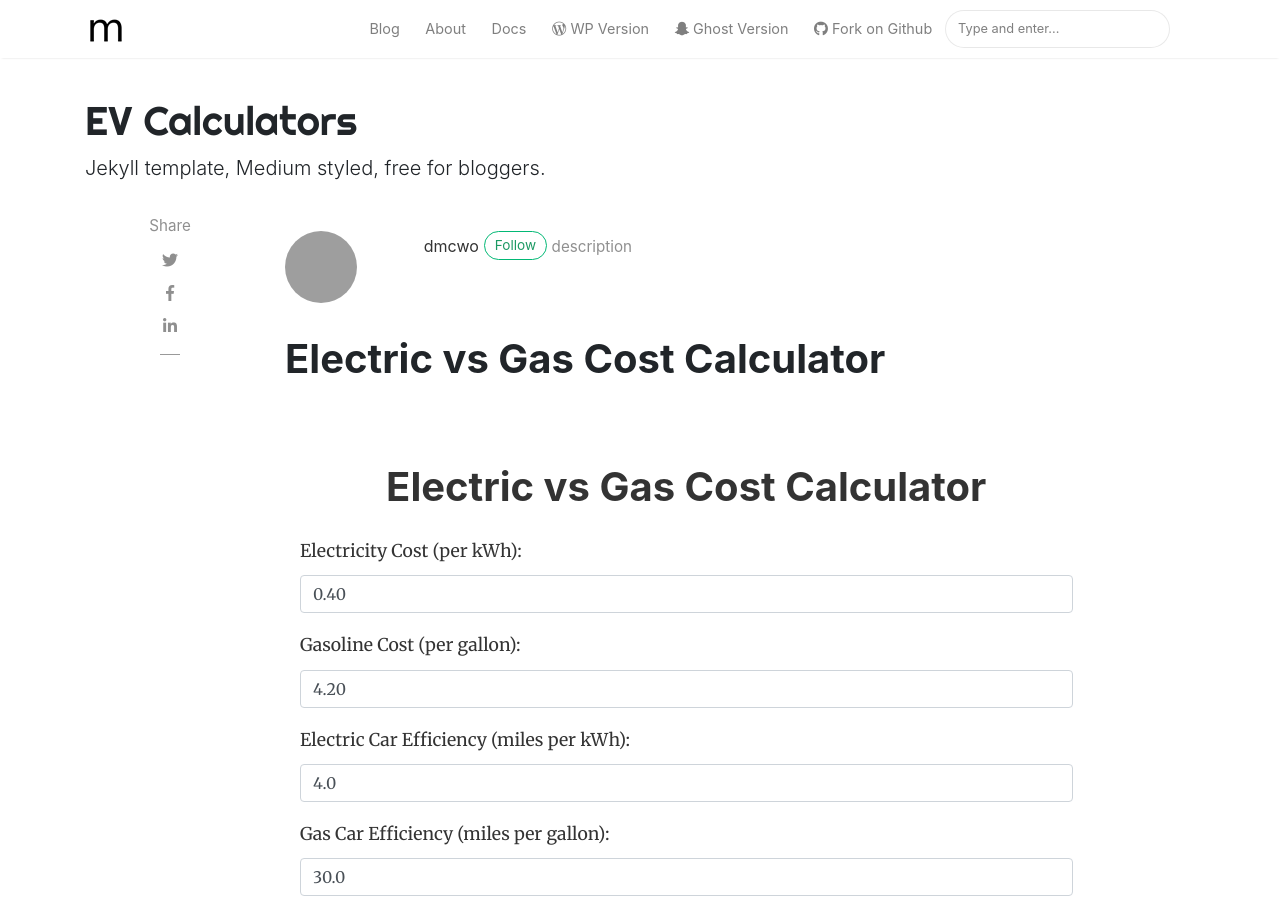
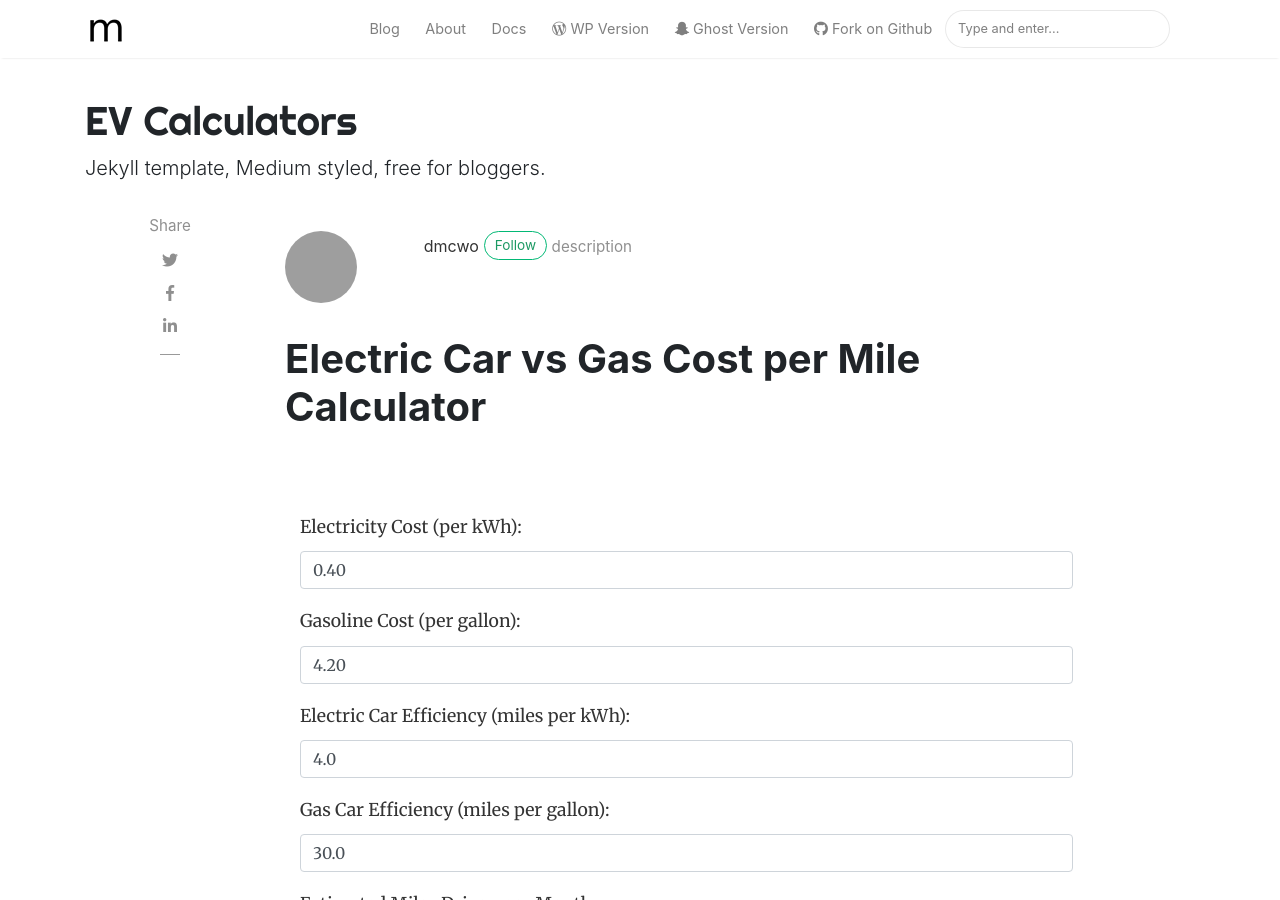
Before and after one commit to dmcwo/ev-calculators, a Jekyll site: the page built from _posts/2018-01-11-quick-start-guide.md, in a window 1280 px wide and 900 px high. Built offline with Jekyll 4.4.1, drawn with Linux system fonts in a browser that asks for light colours; nearby versions of some CDN libraries; comment, search, counter and statistics services are not loaded; grey boxes are pictures that could not be loaded.

Commit message:
Update 2018-01-11-quick-start-guide.md

```diff
--- a/_posts/2018-01-11-quick-start-guide.md
+++ b/_posts/2018-01-11-quick-start-guide.md
@@ -1,6 +1,6 @@
 ---
 layout: post
-title:  "Electric vs Gas Cost Calculator"
+title:  "Electric Car vs Gas Cost per Mile Calculator"
 author: dmcwo
 categories: [ ev, gas, calculator ]
 image:
@@ -8,7 +8,6 @@ featured: true
 hidden: true
 ---
 <div class="container mt-5">
-		<h1 class="text-center mb-4">Electric vs Gas Cost Calculator</h1>
 		<form>
 			<div class="form-group">
 				<label for="electric-cost">Electricity Cost (per kWh):</label>
```
